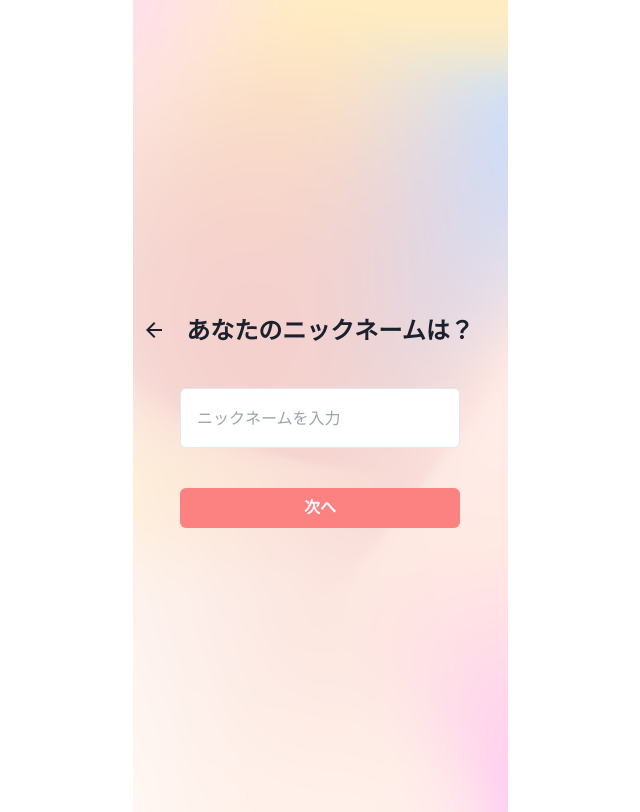
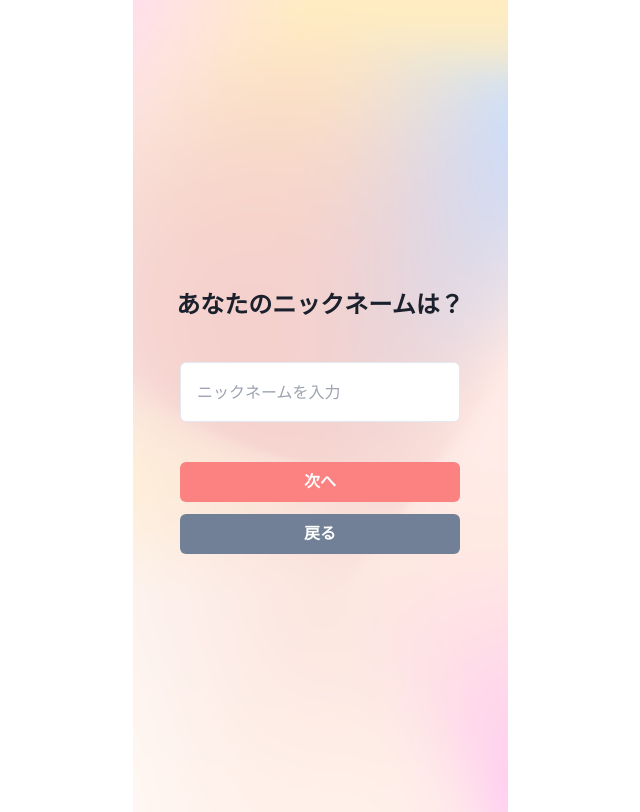
Before and after one commit to mkitsugi/akindo_IVS, a Next.js app: page /form in a window 1280 px wide. Both pictures are taken after a click on the button "男性". Shown: the whole page, without its empty margins (320-960 px from the left). Built offline with nearby package versions, Linux system fonts and the light colour scheme; a web font is replaced by a local one.

Commit message:
戻るの矢印アイコンをボタンに変更

```diff
--- a/src/components/form/form_age.tsx
+++ b/src/components/form/form_age.tsx
@@ -10,8 +10,8 @@ import {
   NumberInputStepper,
   NumberIncrementStepper,
   NumberDecrementStepper,
+  VStack,
 } from "@chakra-ui/react";
-import { ArrowBackIcon } from "@chakra-ui/icons";
 
 interface Step3Props {
   onNext: (age: number) => void;
@@ -31,11 +31,9 @@ function Step3({ onNext, onBack }: Step3Props) {
         alignSelf="center"
         justifyContent="center"
         alignItems="center"
-        spacing={5}
-        mr={6}
         py={10}
       >
-        <ArrowBackIcon
+        {/* <ArrowBackIcon
           boxSize={6}
           onClick={onBack}
           _hover={{
@@ -43,7 +41,7 @@ function Step3({ onNext, onBack }: Step3Props) {
           }}
           transition="0.2s"
         />{" "}
-        {/* 戻るアイコン */}
+        戻るアイコン */}
         <Text fontSize="2xl" fontWeight="bold">
           あなたの年齢は？
         </Text>
@@ -71,6 +69,7 @@ function Step3({ onNext, onBack }: Step3Props) {
         </NumberInputStepper>
       </NumberInput>
 
+      <VStack spacing={3}>
         <Button
           onClick={handleButtonClick}
           w="280px"
@@ -84,6 +83,20 @@ function Step3({ onNext, onBack }: Step3Props) {
         >
           次へ
         </Button>
+        <Button
+          onClick={onBack}
+          w="280px"
+          bg="gray.500"
+          color="white"
+          _hover={{
+            bg: "gray",
+            transform: "translateY(5px)", // マウスホバー時に少し下に移動
+          }}
+          transition="0.2s" // トランジション効果を追加
+        >
+          戻る
+        </Button>
+      </VStack>
     </Flex>
   );
 }
--- a/src/components/form/form_job.tsx
+++ b/src/components/form/form_job.tsx
@@ -1,5 +1,5 @@
 import { useState } from "react";
-import { Flex, Text, Input, Button, HStack } from "@chakra-ui/react";
+import { Flex, Text, Input, Button, HStack, VStack } from "@chakra-ui/react";
 import { ArrowBackIcon } from "@chakra-ui/icons";
 
 interface Step4Props {
@@ -20,11 +20,9 @@ function Step4({ onNext, onBack }: Step4Props) {
         alignSelf="center"
         justifyContent="center"
         alignItems="center"
-        spacing={5}
-        mr={6}
         py={10}
       >
-        <ArrowBackIcon
+        {/* <ArrowBackIcon
           boxSize={6}
           onClick={onBack}
           _hover={{
@@ -32,7 +30,7 @@ function Step4({ onNext, onBack }: Step4Props) {
           }}
           transition="0.2s"
         />{" "}
-        {/* 戻るアイコン */}
+        戻るアイコン */}
         <Text fontSize="2xl" fontWeight="bold">
           あなたの肩書きは？
         </Text>
@@ -50,6 +48,7 @@ function Step4({ onNext, onBack }: Step4Props) {
         bg="white.200"
         _hover={{ bg: "gray.100" }}
       />
+      <VStack spacing={3}>
         <Button
           onClick={handleButtonClick}
           w="280px"
@@ -61,8 +60,22 @@ function Step4({ onNext, onBack }: Step4Props) {
           }}
           transition="0.2s" // トランジション効果を追加
         >
-        次へ
+          チャット画面に進む
         </Button>
+        <Button
+          onClick={onBack}
+          w="280px"
+          bg="gray.500"
+          color="white"
+          _hover={{
+            bg: "gray",
+            transform: "translateY(5px)", // マウスホバー時に少し下に移動
+          }}
+          transition="0.2s" // トランジション効果を追加
+        >
+          戻る
+        </Button>
+      </VStack>
     </Flex>
   );
 }
--- a/src/components/form/form_name.tsx
+++ b/src/components/form/form_name.tsx
@@ -1,6 +1,6 @@
 import { useState } from "react";
-import { Flex, Text, Input, Button, HStack } from "@chakra-ui/react";
-import { ArrowBackIcon } from "@chakra-ui/icons";
+import { Flex, Text, Input, Button, HStack, VStack } from "@chakra-ui/react";
+import { ArrowUpIcon } from "@chakra-ui/icons";
 
 interface Step2Props {
   onNext: (nickname: string) => void;
@@ -20,11 +20,9 @@ function Step2({ onNext, onBack }: Step2Props) {
         alignSelf="center"
         justifyContent="center"
         alignItems="center"
-        spacing={5}
-        mr={6}
         py={10}
       >
-        <ArrowBackIcon
+        {/* <ArrowUpIcon
           boxSize={6}
           onClick={onBack}
           _hover={{
@@ -32,7 +30,7 @@ function Step2({ onNext, onBack }: Step2Props) {
           }}
           transition="0.2s"
         />{" "}
-        {/* 戻るアイコン */}
+        戻るアイコン */}
         <Text fontSize="2xl" fontWeight="bold">
           あなたのニックネームは？
         </Text>
@@ -50,6 +48,7 @@ function Step2({ onNext, onBack }: Step2Props) {
         bg="white.200"
         _hover={{ bg: "gray.100" }}
       />
+      <VStack spacing={3}>
         <Button
           onClick={handleButtonClick}
           w="280px"
@@ -63,6 +62,20 @@ function Step2({ onNext, onBack }: Step2Props) {
         >
           次へ
         </Button>
+        <Button
+          onClick={onBack}
+          w="280px"
+          bg="gray.500"
+          color="white"
+          _hover={{
+            bg: "gray",
+            transform: "translateY(5px)", // マウスホバー時に少し下に移動
+          }}
+          transition="0.2s" // トランジション効果を追加
+        >
+          戻る
+        </Button>
+      </VStack>
     </Flex>
   );
 }
--- a/src/pages/form/index.tsx
+++ b/src/pages/form/index.tsx
@@ -6,29 +6,11 @@ import Step2 from "@/components/form/form_name";
 import Step3 from "@/components/form/form_age";
 import Step4 from "@/components/form/form_job";
 
-import { CSSTransition, TransitionGroup } from "react-transition-group";
+// import { CSSTransition, TransitionGroup } from "react-transition-group";
+import { AnimatePresence, motion } from "framer-motion";
 import styled from "@emotion/styled";
 
-const AnimationContainer = styled.div`
-  .slide-enter {
-    opacity: 0;
-    transform: translateX(100%);
-  }
-  .slide-enter-active {
-    opacity: 1;
-    transform: translateX(0);
-    transition: opacity 1s, transform 0.7s; // 1s（1秒）に変更
-  }
-  .slide-exit {
-    opacity: 1;
-    transform: translateX(0);
-  }
-  .slide-exit-active {
-    opacity: 0;
-    transform: translateX(-100%);
-    transition: opacity 1s, transform 0.5s; // 1s（1秒）に変更
-  }
-`;
+const MotionBox = motion(Box);
 
 function Survey() {
   const [step, setStep] = useState(1);
@@ -104,13 +86,24 @@ function Survey() {
   const currentStep = getCurrentStep(step);
 
   return (
-    <AnimationContainer>
-      <TransitionGroup>
-        <CSSTransition key={currentStep.key} timeout={500} classNames="slide">
-          {currentStep.component}
-        </CSSTransition>
-      </TransitionGroup>
-    </AnimationContainer>
+    <Box>
+      {/* //{" "} */}
+      {/* <AnimationContainer> */}
+      {/* <TransitionGroup>
+        <CSSTransition key={currentStep.key} timeout={300} classNames="slide"> */}
+      <MotionBox
+        key={step}
+        initial={{ opacity: 0, y: 50 }}
+        animate={{ opacity: 1, y: 0 }}
+        exit={{ opacity: 0, y: -50 }}
+        transition={{ duration: 0.6 }}
+      >
+        {currentStep.component}
+      </MotionBox>
+      {/* </CSSTransition> */}
+      {/* </TransitionGroup> */}
+      {/* </AnimationContainer> */}
+    </Box>
   );
 }
 
```
Lines whose indentation alone changed are shown as unchanged.
